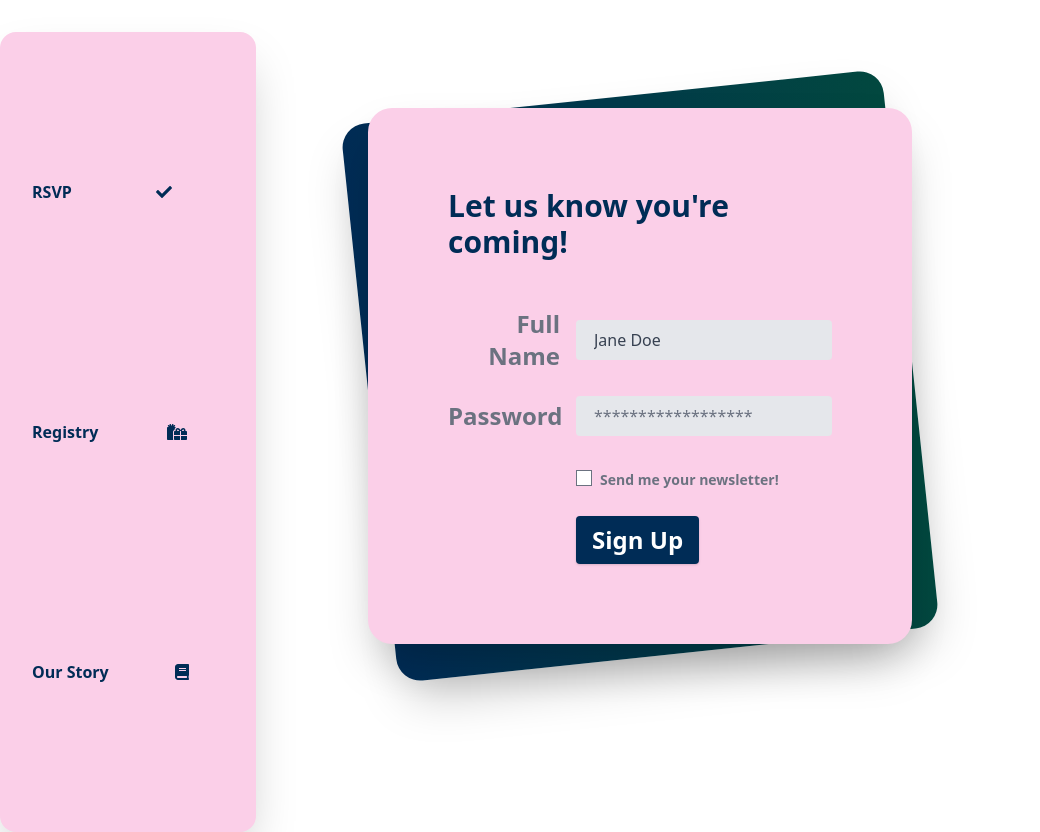
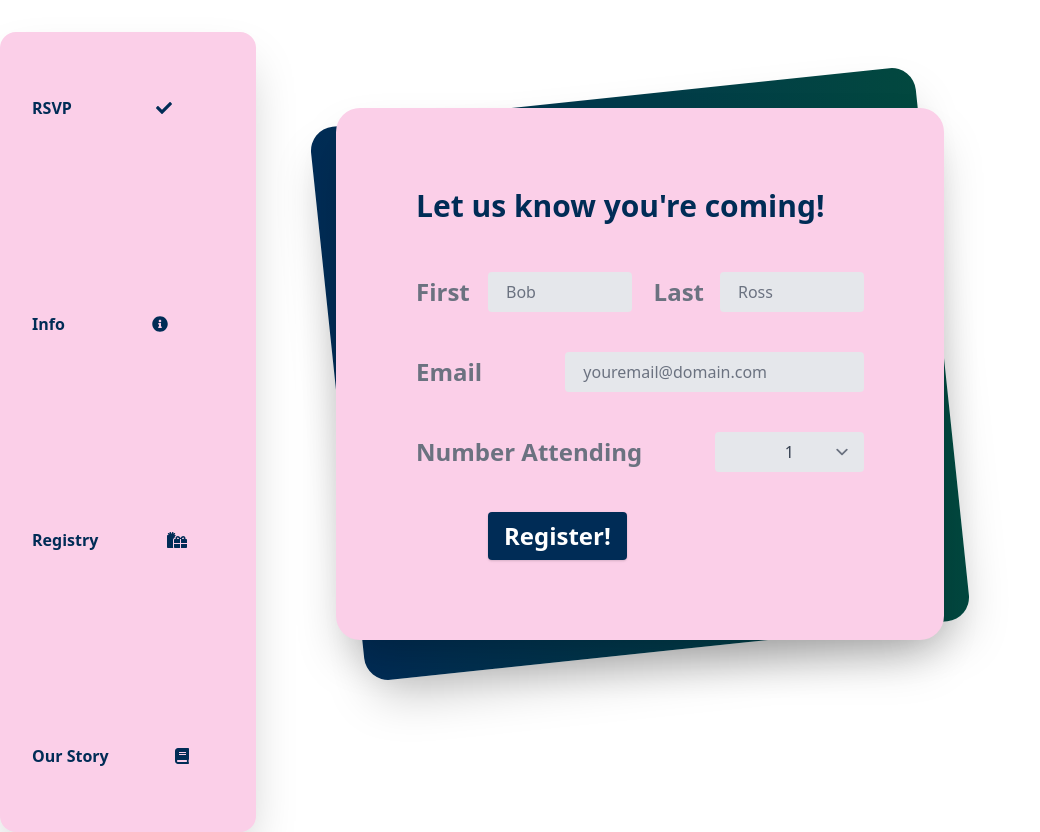
Before and after one commit to treknuts/rsvp-registry, a React (Create React App) app: page / in a window 1280 px wide. Shown: the whole page, without its empty margins (0-1040 px from the left). Built offline with nearby package versions, Linux system fonts and the light colour scheme.

Commit message:
Added form functionality.

```diff
--- a/src/App.js
+++ b/src/App.js
@@ -1,8 +1,12 @@
 import Main from "./components/Main";
-import Navbar from "./components/Navbar";
-import { faBook, faCheck, faGifts } from "@fortawesome/free-solid-svg-icons";
+import {
+  faBook,
+  faCheck,
+  faGifts,
+  faInfoCircle,
+} from "@fortawesome/free-solid-svg-icons";
 import { FontAwesomeIcon } from "@fortawesome/react-fontawesome";
-import React, { useState } from 'react'
+import React, { useState } from "react";
 
 function App() {
   const [isRSVP, setIsRSVP] = useState(true);
@@ -23,32 +27,53 @@ function App() {
       setIsRegistry(false);
       setIsAbout(true);
     }
-    e.preventDefault()
-  }
+    e.preventDefault();
+  };
 
   return (
     <div className="lg:flex flex-col h-screen w-screen font-sans">
-      <div className="absolute flex flex-row justify-center text-blue font-bold bottom-0 h-12 w-screen lg:my-8 shadow-2xl lg:flex-col lg:inset-y-0 lg:left-0 lg:h-full lg:w-64 lg:shadow-2xl lg:rounded-2xl bg-pink-200 lg:transition lg:ease-in-out lg:transform lg:hover:translate-x-3">
-      <div id="rsvp" onClick={handleClick} className="relative hover:animate-bounce hover:cursor-pointer lg:hover:animate-none flex items-center justify-center rounded-2xl lg:w-full w-8 lg:my-24 lg:pl-8 lg:h-12 mx-auto hover:bg-blue hover:text-pink-200">
+      <div className="absolute flex flex-row justify-center text-blue font-bold bottom-0 h-12 lg:py-8 w-screen lg:my-8 shadow-2xl lg:flex-col lg:inset-y-0 lg:left-0 lg:h-full lg:w-64 lg:shadow-2xl lg:rounded-2xl bg-pink-200 lg:transition lg:ease-in-out lg:transform lg:hover:translate-x-3">
+        <div
+          id="rsvp"
+          onClick={handleClick}
+          className="relative hover:animate-bounce hover:cursor-pointer lg:hover:animate-none flex items-center justify-center rounded-2xl lg:w-full w-8 lg:my-24 lg:pl-8 lg:h-12 mx-auto hover:bg-blue hover:text-pink-200"
+        >
           <p className="relative hidden lg:contents lg:mx-auto" href="#">
             RSVP
           </p>
           <FontAwesomeIcon className="color-blue lg:mx-auto" icon={faCheck} />
         </div>
-      <div id="registry" onClick={handleClick} className="relative hover:animate-bounce hover:cursor-pointer lg:hover:animate-none flex items-center justify-center rounded-2xl lg:w-full w-8 lg:my-24 lg:pl-8 lg:h-12 mx-auto hover:bg-blue hover:text-pink-200">
+        <div className="relative hover:animate-bounce lg:hover:animate-none flex items-center justify-center rounded-2xl lg:w-full w-8 lg:my-24 lg:pl-8 lg:h-12 mx-auto hover:bg-blue hover:text-pink-200">
+          <a className="hidden lg:contents lg:mx-auto" href="#">
+            Info
+          </a>
+          <FontAwesomeIcon className="my-auto lg:mx-auto" icon={faInfoCircle} />
+        </div>
+        <div
+          id="registry"
+          onClick={handleClick}
+          className="relative hover:animate-bounce hover:cursor-pointer lg:hover:animate-none flex items-center justify-center rounded-2xl lg:w-full w-8 lg:my-24 lg:pl-8 lg:h-12 mx-auto hover:bg-blue hover:text-pink-200"
+        >
           <p className="hidden lg:contents lg:mx-auto" href="#">
             Registry
           </p>
           <FontAwesomeIcon className="my-auto lg:mx-auto" icon={faGifts} />
         </div>
-      <div id="about" onClick={handleClick} className="relative hover:animate-bounce lg:hover:animate-none hover:cursor-pointer flex items-center justify-center lg:justify-evenly rounded-2xl lg:w-full lg:pl-8 w-8 lg:my-24 lg:h-12 mx-auto hover:bg-blue hover:text-pink-200">
+        <div
+          id="about"
+          onClick={handleClick}
+          className="relative hover:animate-bounce lg:hover:animate-none hover:cursor-pointer flex items-center justify-center lg:justify-evenly rounded-2xl lg:w-full lg:pl-8 w-8 lg:my-24 lg:h-12 mx-auto hover:bg-blue hover:text-pink-200"
+        >
           <p className="hidden lg:contents sm:mx-auto" href="#">
             Our Story
           </p>
-        <FontAwesomeIcon className="color-blue my-auto lg:mx-auto" icon={faBook} />
+          <FontAwesomeIcon
+            className="color-blue my-auto lg:mx-auto"
+            icon={faBook}
+          />
         </div>
       </div>
-      <Main isRSVP={isRSVP} isRegistry={isRegistry} isAbout={isAbout}/>
+      <Main isRSVP={isRSVP} isRegistry={isRegistry} isAbout={isAbout} />
     </div>
   );
 }
--- a/src/components/Navbar.js
+++ /dev/null
@@ -1,30 +0,0 @@
-import { faBook, faCheck, faGifts } from "@fortawesome/free-solid-svg-icons";
-import { FontAwesomeIcon } from "@fortawesome/react-fontawesome";
-import React from "react";
-
-const Navbar = () => {
-  return (
-    <div className="absolute flex flex-row justify-center text-blue font-bold bottom-0 h-12 w-screen lg:my-8 shadow-2xl lg:flex-col lg:inset-y-0 lg:left-0 lg:h-full lg:w-64 lg:shadow-2xl lg:rounded-2xl bg-pink-200 lg:transition lg:ease-in-out lg:transform lg:hover:translate-x-3">
-      <div className="relative hover:animate-bounce lg:hover:animate-none flex items-center justify-center rounded-2xl lg:w-full w-8 lg:my-24 lg:pl-8 lg:h-12 mx-auto hover:bg-blue hover:text-pink-200">
-        <a className="relative hidden lg:contents lg:mx-auto" href="#">
-          RSVP
-        </a>
-        <FontAwesomeIcon className="color-blue lg:mx-auto" icon={faCheck} />
-      </div>
-      <div className="relative hover:animate-bounce lg:hover:animate-none flex items-center justify-center rounded-2xl lg:w-full w-8 lg:my-24 lg:pl-8 lg:h-12 mx-auto hover:bg-blue hover:text-pink-200">
-        <a className="hidden lg:contents lg:mx-auto" href="#">
-          Registry
-        </a>
-        <FontAwesomeIcon className="my-auto lg:mx-auto" icon={faGifts} />
-      </div>
-      <div className="relative hover:animate-bounce lg:hover:animate-none flex items-center justify-center lg:justify-evenly rounded-2xl lg:w-full lg:pl-8 w-8 lg:my-24 lg:h-12 mx-auto hover:bg-blue hover:text-pink-200">
-        <a className="hidden lg:contents sm:mx-auto" href="#">
-          Our Story
-        </a>
-        <FontAwesomeIcon className="color-blue my-auto lg:mx-auto" icon={faBook} />
-      </div>
-    </div>
-  );
-};
-
-export default Navbar;
--- a/src/components/RSVP.js
+++ b/src/components/RSVP.js
@@ -1,37 +1,51 @@
 import React, { useState } from "react";
 
 const RSVP = () => {
-  const [familyName, setFamilyName] = useState("");
+  const [firstName, setFirstName] = useState("");
+  const [lastName, setLastName] = useState("");
+  const [email, setEmail] = useState("");
+  const [members, setMembers] = useState(1);
 
   const handleChange = (e) => {
-    if (e.target.name === "name") {
-      setFamilyName(e.target.value);
+    if (e.target.id === "first-name") {
+      setFirstName(e.target.value);
+    } else if (e.target.id === "last-name") {
+      setLastName(e.target.value);
+    } else if (e.target.id === "email") {
+      setEmail(e.target.value);
+    } else if (e.target.id === "members") {
+      setMembers(e.target.value);
     }
   };
 
   const handleForm = () => {
-    alert(`Form values are:\nName: ${familyName}`);
+    alert(
+      `Form values are:\n\tFirst Name: ${firstName}\n\tLast Name: ${lastName}\n\tEmail: ${email}\n\Members: ${members}`
+    );
   };
 
   return (
     <div>
-      <form className="w-full max-w-sm">
+      <form className="w-full max-w-lg">
         <h1 className="text-3xl font-bold mb-12">Let us know you're coming!</h1>
+        <div className="md:grid md:grid-cols-2 gap-4">
           <div className="md:flex md:items-center mb-6">
             <div className="md:w-1/3">
               <label
-              className="block text-gray-500 font-bold md:text-right mb-1 md:mb-0 pr-4"
-              for="inline-full-name"
+                className="block text-gray-500 font-bold md:text-left mb-1 md:mb-0 pr-4"
+                for="first-name"
               >
-              Full Name
+                First
               </label>
             </div>
             <div className="md:w-2/3">
               <input
-              className="bg-gray-200 appearance-none border-2 border-gray-200 rounded w-full py-2 px-4 text-gray-700 leading-tight focus:outline-none focus:bg-white focus:border-purple-500"
-              id="inline-full-name"
+                className="bg-gray-200 appearance-none border-2 border-gray-200 rounded w-full py-2 px-4 text-gray-700 leading-tight focus:outline-none focus:bg-white focus:border-blue"
+                id="first-name"
                 type="text"
-              value="Jane Doe"
+                placeholder="Bob"
+                value={firstName}
+                onChange={handleChange}
               />
             </div>
           </div>
@@ -39,26 +53,63 @@ const RSVP = () => {
             <div className="md:w-1/3">
               <label
                 className="block text-gray-500 font-bold md:text-right mb-1 md:mb-0 pr-4"
-              for="inline-password"
+                for="last-name"
               >
-              Password
+                Last
               </label>
             </div>
             <div className="md:w-2/3">
               <input
-              className="bg-gray-200 appearance-none border-2 border-gray-200 rounded w-full py-2 px-4 text-gray-700 leading-tight focus:outline-none focus:bg-white focus:border-purple-500"
-              id="inline-password"
-              type="password"
-              placeholder="******************"
+                className="bg-gray-200 appearance-none border-2 border-gray-200 rounded w-full py-2 px-4 text-gray-700 leading-tight focus:outline-none focus:bg-white focus:border-blue"
+                id="last-name"
+                type="text"
+                placeholder="Ross"
+                value={lastName}
+                onChange={handleChange}
               />
             </div>
           </div>
-        <div className="md:flex md:items-center mb-6">
-          <div className="md:w-1/3"></div>
-          <label className="md:w-2/3 block text-gray-500 font-bold">
-            <input className="mr-2 leading-tight" type="checkbox" />
-            <span className="text-sm">Send me your newsletter!</span>
+          <div className="md:flex md:items-center mb-6 col-span-2">
+            <div className="md:w-1/3">
+              <label
+                className="block text-gray-500 font-bold md:text-left mb-1 md:mb-0 pr-4"
+                for="email"
+              >
+                Email
               </label>
+            </div>
+            <div className="md:w-2/3">
+              <input
+                className="bg-gray-200 appearance-none border-2 border-gray-200 rounded w-full py-2 px-4 text-gray-700 leading-tight focus:outline-none focus:bg-white focus:border-blue"
+                id="email"
+                type="email"
+                placeholder="youremail@domain.com"
+                value={email}
+                onChange={handleChange}
+              />
+            </div>
+          </div>
+          <div className="md:flex md:items-center mb-6 col-span-2">
+            <div className="md:w-2/3">
+              <label
+                className="block text-gray-500 font-bold md:text-left mb-1 md:mb-0 pr-4"
+                for="members"
+              >
+                Number Attending
+              </label>
+            </div>
+            <div className="md:w-1/3 md:ml-auto">
+              <select
+                className="bg-gray-200 appearance-none border-2 border-gray-200 rounded w-full py-2 px-4 text-gray-700 leading-tight focus:outline-none focus:bg-white focus:border-blue text-center"
+                id="members"
+                value={members}
+                onChange={handleChange}
+              >
+                {[1, 2, 3, 4, 5].map((num) => {
+                  return <option value={num}>{num}</option>;
+                })}
+              </select>
+            </div>
           </div>
           <div className="md:flex md:items-center">
             <div className="md:w-1/3"></div>
@@ -66,9 +117,11 @@ const RSVP = () => {
               <button
                 className="shadow bg-blue hover:bg-green focus:shadow-outline focus:outline-none text-white font-bold py-2 px-4 rounded"
                 type="button"
+                onClick={handleForm}
               >
-              Sign Up
+                Register!
               </button>
+            </div>
           </div>
         </div>
       </form>
```
Lines whose indentation alone changed are shown as unchanged.
